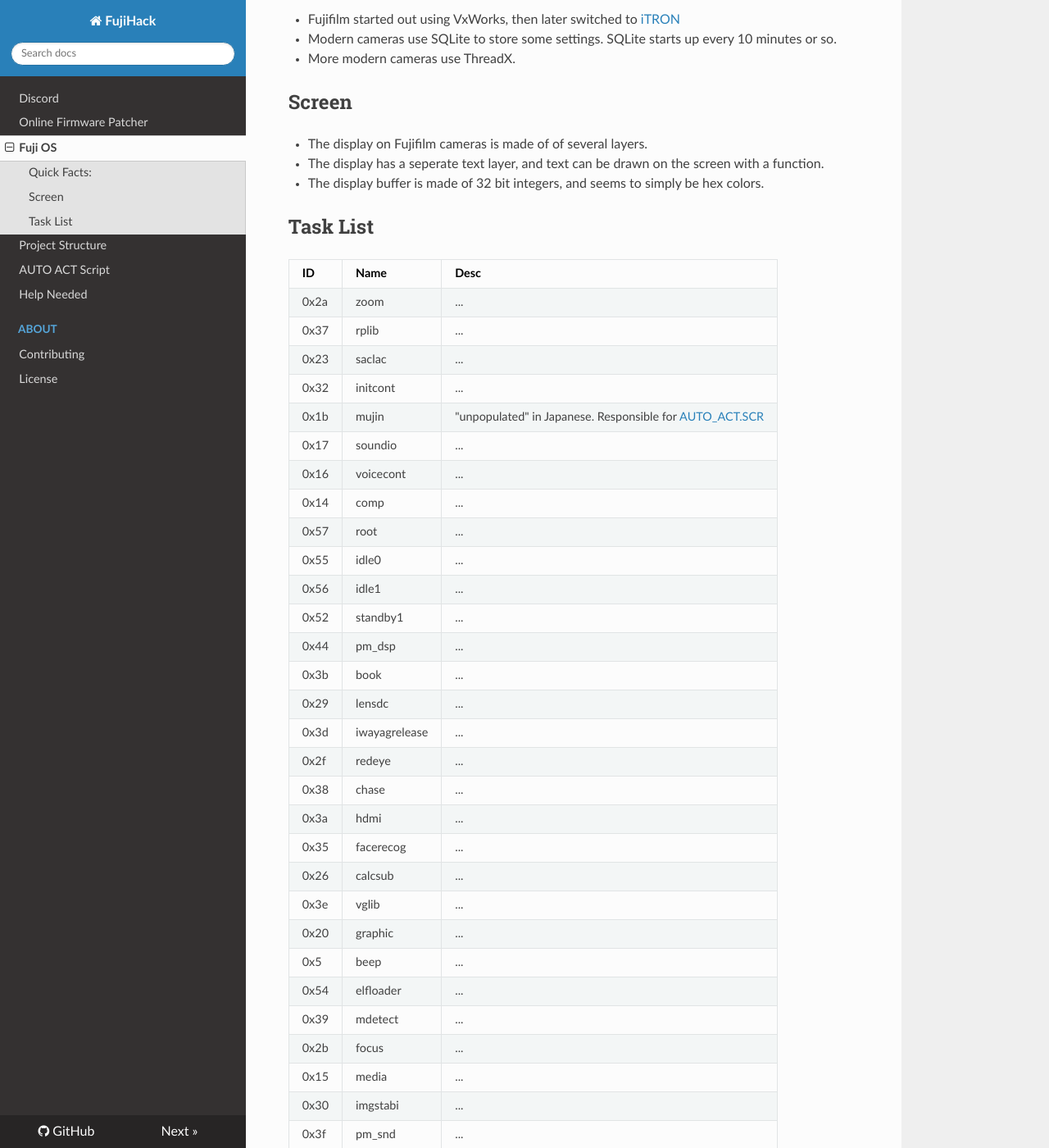
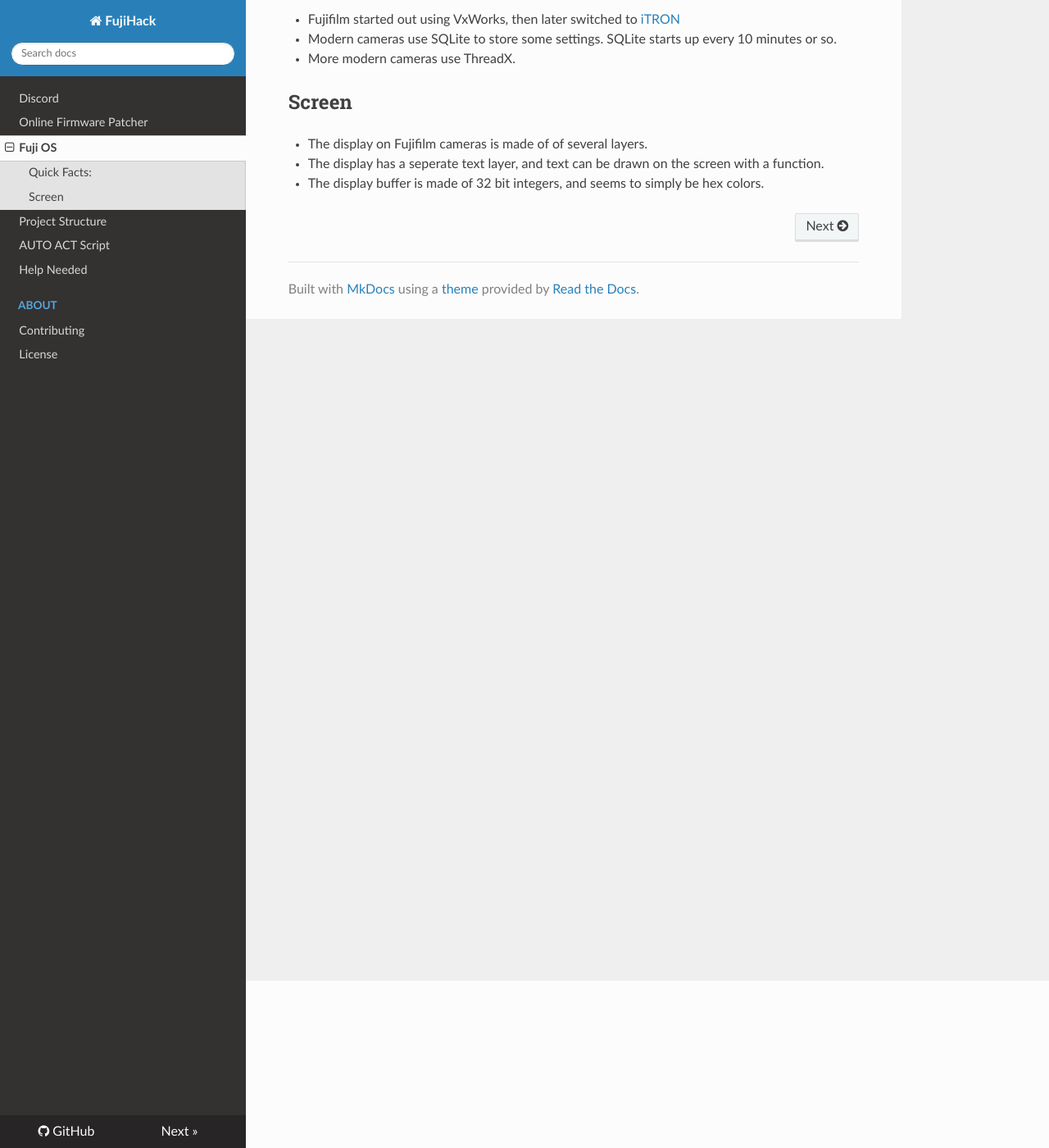
Before and after one commit to fujihack/wiki, an MkDocs documentation site: the page built from docs/fujirtos.md, in a window 1280 px wide and 1400 px high, scrolled down 204 px. Shown: the whole window at 82% size. Built offline with MkDocs 1.6.1, drawn with Linux system fonts in a browser that asks for light colours; nearby versions of some CDN libraries; some of the changed text lies outside the part shown.

Commit message:
remove task list

```diff
--- a/docs/fujirtos.md
+++ b/docs/fujirtos.md
@@ -9,69 +9,3 @@
 - The display on Fujifilm cameras is made of of several layers.
 - The display has a seperate text layer, and text can be drawn on the screen with a function.
 - The display buffer is made of 32 bit integers, and seems to simply be hex colors.
-
-## Task List
-
-| ID | Name | Desc |
-| - | - | - |
-| 0x2a | zoom | ... |
-| 0x37 | rplib | ... |
-| 0x23 | saclac | ... |
-| 0x32 | initcont | ... |
-| 0x1b | mujin | "unpopulated" in Japanese. Responsible for [AUTO_ACT.SCR](autoactscr.md) |
-| 0x17 | soundio | ... |
-| 0x16 | voicecont | ... |
-| 0x14 | comp | ... |
-| 0x57 | root | ... |
-| 0x55 | idle0 | ... |
-| 0x56 | idle1 | ... |
-| 0x52 | standby1 | ... |
-| 0x44 | pm_dsp | ... |
-| 0x3b | book | ... |
-| 0x29 | lensdc | ... |
-| 0x3d | iwayagrelease | ... |
-| 0x2f | redeye | ... |
-| 0x38 | chase | ... |
-| 0x3a | hdmi | ... |
-| 0x35 | facerecog | ... |
-| 0x26 | calcsub | ... |
-| 0x3e | vglib | ... |
-| 0x20 | graphic | ... |
-| 0x5 | beep | ... |
-| 0x54 | elfloader | ... |
-| 0x39 | mdetect | ... |
-| 0x2b | focus | ... |
-| 0x15 | media | ... |
-| 0x30 | imgstabi | ... |
-| 0x3f | pm_snd | ... |
-| 0x24 | calc | ... |
-| 0x40 | pm_frm | ... |
-| 0x36 | searchTbl | ... |
-| 0x19 | uilib | ... |
-| 0x6 | delay | ... |
-| 0x8 | calendar | ... |
-| 0x1d | keytimer | ... |
-| 0x4 | playcont | ... |
-| 0x21 | audio | ... |
-| 0x9 | timer | ... |
-| 0x42 | pm_dcn | ... |
-| 0x3c | iwagdispatch | ... |
-| 0x3 | reccont | ... |
-| 0x1c | usb | ... |
-| 0x33 | flashloader | ... |
-| 0x7 | usbcont | ... |
-| 0x1 | execcpu | Task ID is loaded from memory |
-| 0x13 | dpof | ... |
-| 0x2c | iris | ... |
-| 0xa | flash | ... |
-| 0x18 | playsub | ... |
-| 0x28 | movdc | ... |
-| 0x43 | pm_rsz | ... |
-| 0x41 | pm_dec | ... |
-| 0x2 | syscont | ... |
-| 0x25 | calc1 | ... |
-| 0x27 | imgdc | ... |
-| 0x7 | face | ... |
-| 0x1f | levelsens | ... |
-| 0x1a | lcdevf | ... |
-| 0x1 | ui | ... |
```
